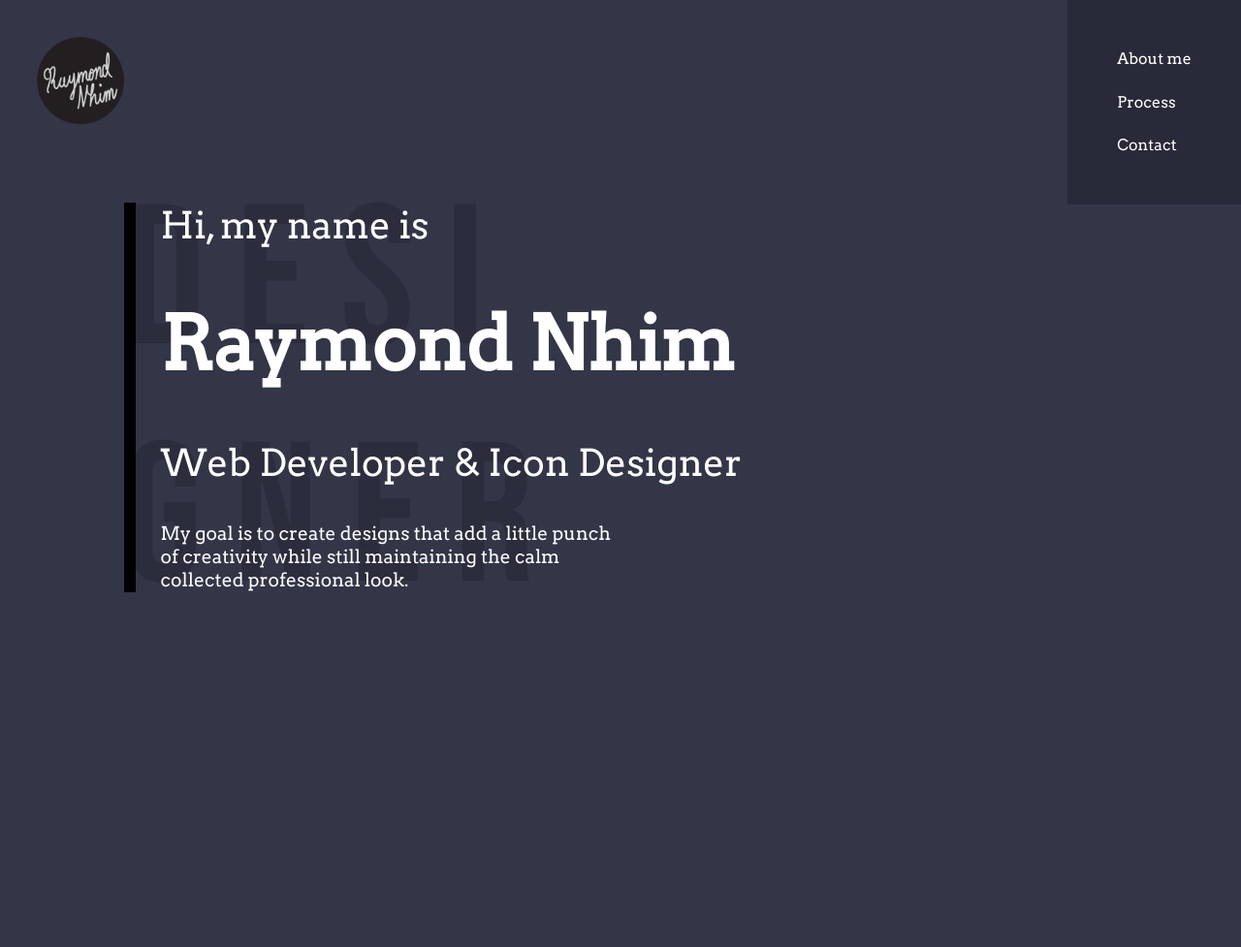
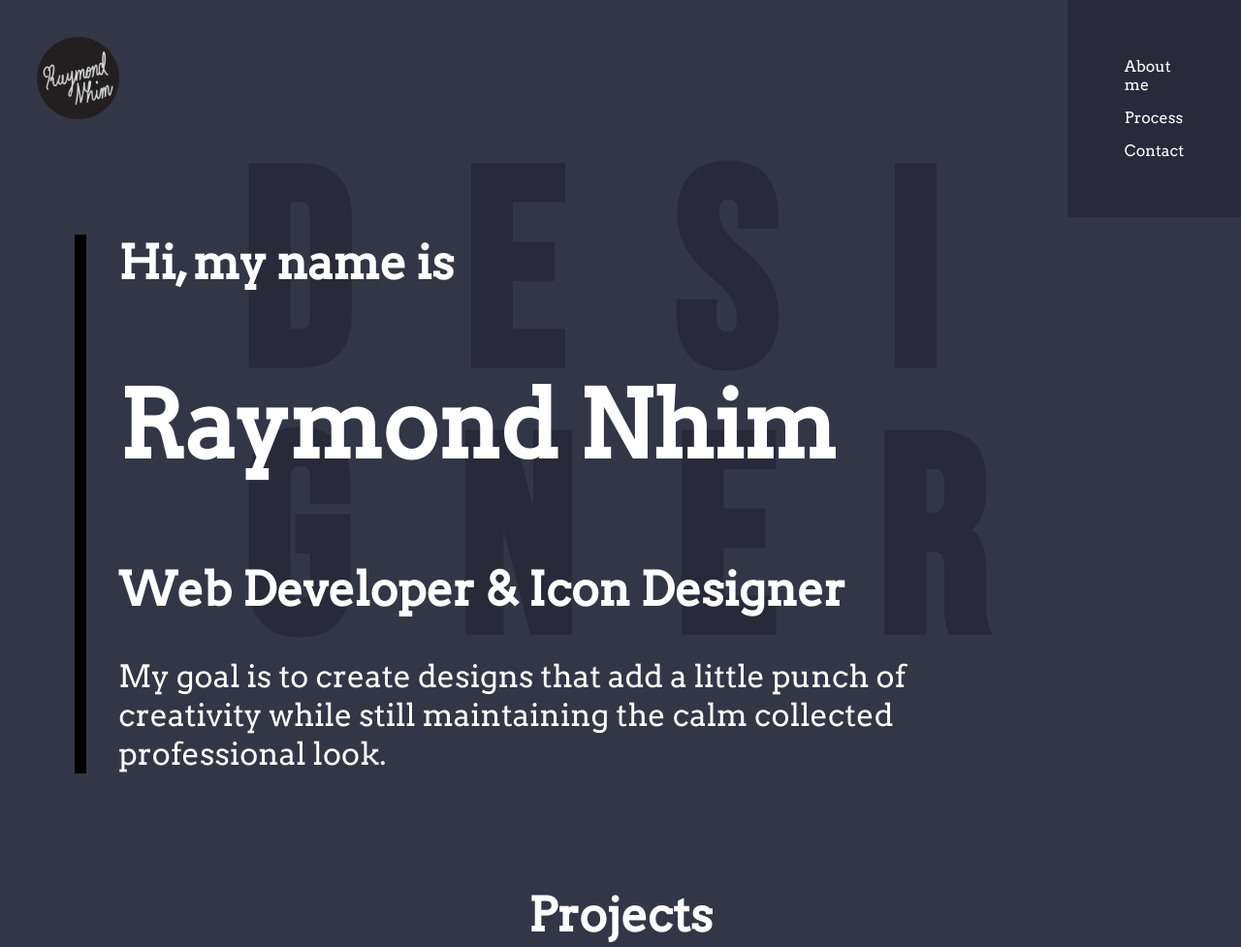
Before and after one commit to HotSoz/portfolio, a plain HTML site: page index.html in a window 1280 px wide. Shown: the whole page at 97% size. Before the commit the page ends 800 px from the top, so only its background shows below. Drawn offline with Linux system fonts and the light colour scheme.

Commit message:
refreshed vw to %

```diff
--- a/css/index.css
+++ b/css/index.css
@@ -20,7 +20,7 @@ body {
 
 nav a {
     display: block;
-    padding: 1vw;
+    padding: 10%;
 }
 
 @media only screen and (max-width: 1000px) {
@@ -31,32 +31,34 @@ nav a {
 
 /* CLASS */
 
+.main_page {
+    display: grid;
+    grid-template-rows: auto auto;
+}
+
 .icon_bar {
-    padding: 3vw;
+    padding: 3%;
 }
 
 .img_icon {
-    width: 7vw;
+    width: 7%;
 }
 
 .designer_background {
-    opacity: 15%;
-    padding: 0 10vw;
-    user-select: none;
-    position: fixed;
+    position: absolute;
     z-index: -1;
+    margin: 0 20%;
+    max-width: 100%;
+    max-height: 100%;
 }
 
-.designer_background p {
-    margin:0;
-    position: aboslute;
-    font-size: 16vw;
-    font-family: 'Bebas Neue', cursive;
+.designer_background img {
+    max-width: 100%;
 }
 
 .nav_bar {
     position: fixed;
-    padding: 3vw;
+    padding: 4%;
     right: 0;
     user-select: none;
     background-color: #282a39;
@@ -73,24 +75,30 @@ nav a {
 }
 
 .main_intro {
-    margin: 0 10vw;
+    margin: 6%;
     color: #fff;
     border-left: 1vw solid #000000;
     user-select: none;
 }
 
 .intro_div {
-    margin: 0 2vw;
+    margin: 0 20% 0 3%;
 }
 
 .header_large {
-    font-size: 6vw;
+    font-size: 600%;
 }
 
 .size_medium {
-    font-size: 3vw;
+    font-size: 300%;
 }
 
 .size_small {
-    font-size: 1.5vw;
+    font-size: 200%;
 }
+
+.header_text {
+    text-align: center;
+    font-size: 300%;
+    color: #fff;
+}
--- a/index.html
+++ b/index.html
@@ -12,7 +12,8 @@
         <link href="https://fonts.googleapis.com/css2?family=Arvo&display=swap" rel="stylesheet">
     </head>
     <body>
-        <main>
+        <main class="main_page">
+            <section class="intro_page">
                 <nav class="nav_bar">
                     <a href="#">About me</a>
                     <a href="#">Process</a>
@@ -22,20 +23,26 @@
                     <img class="img_icon" src="images/raymond_icon.png">
                 </section>
                 <div class="designer_background">
-                <p>D  E  S  I</p>
-                <p>G  N  E  R</p>
+                    <img src="images/designer_background.png" alt="Background image">
                 </div>
                 <summary class="main_intro">
                     <div class="intro_div">
-                    <p class="size_medium">Hi, my name is</p>
+                        <h3 class="size_medium">Hi, my name is</h3>
                         <h1 class="header_large">Raymond Nhim</h1>
-                    <p class="size_medium">Web Developer & Icon Designer</p>
-                    <p class="size_small">My goal is to create designs that add a little punch<br>
-                        of creativity while still maintaining the calm<br>
+                        <h2 class="size_medium">Web Developer & Icon Designer</h2>
+                        <p class="size_small">My goal is to create designs that add a little punch
+                            of creativity while still maintaining the calm
                             collected professional look.
                         </p>
                     </div>
                 </summary>
+            </section>
         </main>
+        <section class="web_pages">
+            <h1 class="header_text">Projects</h1>
+            <div>
+
+            </div>
+        </section>
     </body>
 </html>
```
Also changed, not shown: images/designer_background.png (added). Lines whose indentation alone changed are shown as unchanged.
